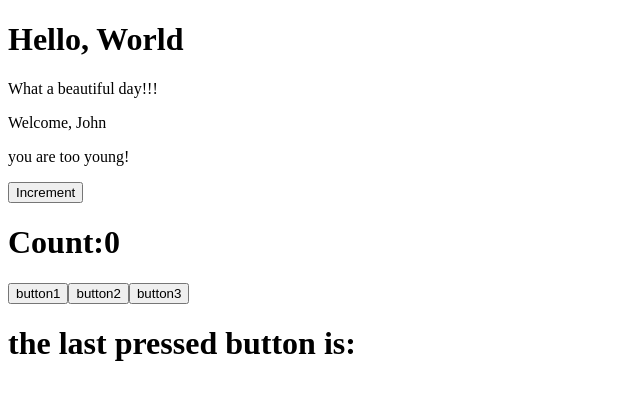
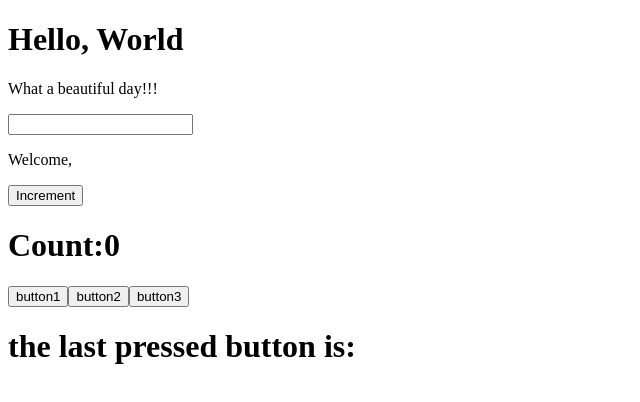
Before and after one commit to AlessioValdarchi/react-EX, a React (Create React App) app in the folder exercises/: page / in a window 1280 px wide. Shown: the top 402 px of the page, without its empty margins (0-640 px from the left). Built offline with nearby package versions, Linux system fonts and the light colour scheme.

Commit message:
form01 done

```diff
--- a/exercises/src/App.js
+++ b/exercises/src/App.js
@@ -4,12 +4,14 @@
 //import { Counter } from "./Counter";
 import { ClickCounter } from "./ClickCounter";
 import { ClickTracker } from "./ClickTracker";
+import { InteractiveWelcome } from "./InteractiveWelcome";
 
 export class App extends React.Component {
     render() {
         return (<div>
             <Hello />
-            <Welcome name={name} age={10} />
+            {/* <Welcome name={name} age={10} /> */}
+            <InteractiveWelcome />
             <ClickCounter />
             <ClickTracker />
         </div>
--- /dev/null
+++ b/exercises/src/InteractiveWelcome.js
@@ -0,0 +1,24 @@
+import React from "react";
+import { Welcome } from "./Welcome";
+
+export class InteractiveWelcome extends React.Component {
+    state = {
+        username: '',
+    }
+    setUsername = (event) => {
+        let value = event.target.value;
+        this.setState(() => {
+            return { username: value }
+        })
+
+    }
+
+    render() {
+        return <div>
+            <input value={this.state.username} onChange={this.setUsername} />
+            <Welcome name={this.state.username} />
+        </div>
+
+    }
+
+}
```
